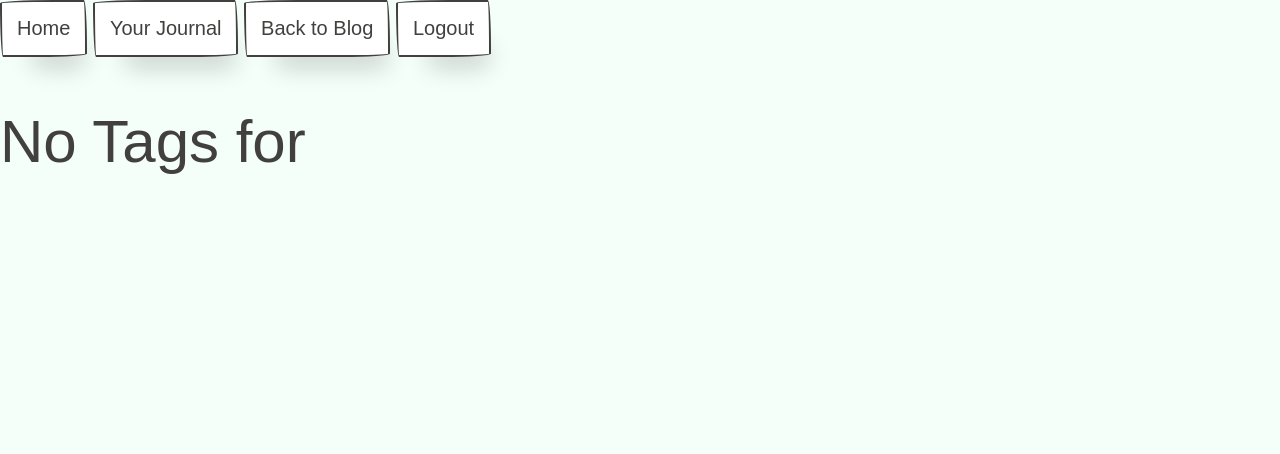
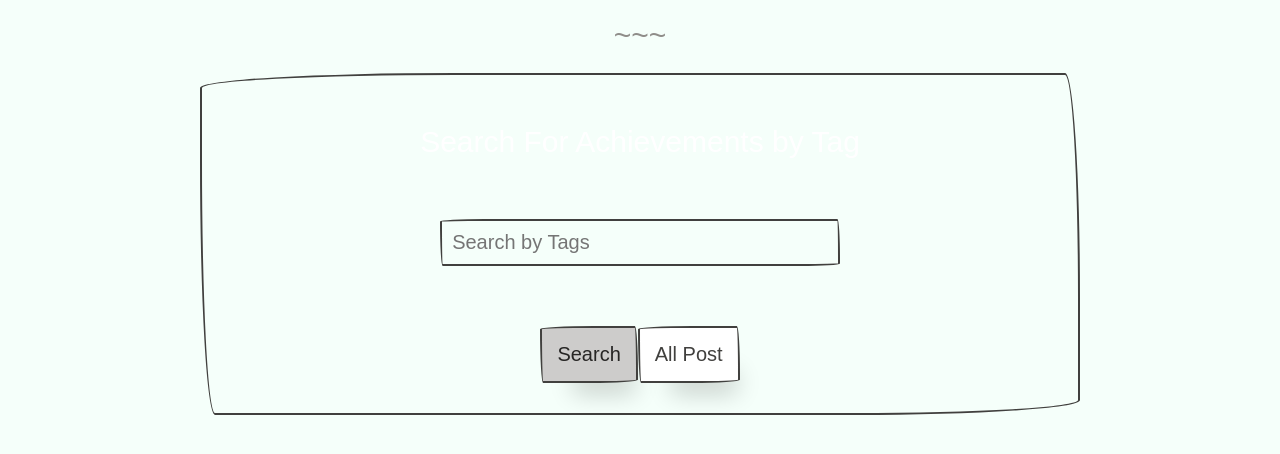
Before and after one commit to tla111/bullet-journal-capstone, a Django app: page /search/ in a window 1280 px wide. Shown: the top 454 px of the page. Run offline with Django 3.2, Linux system fonts and the light colour scheme; data that the repository does not hold is empty; some libraries are stand-ins or nearby versions; some web fonts are replaced.

Commit message:
all blog templates

```diff
--- a/templates/blog/results.html
+++ b/templates/blog/results.html
@@ -1,32 +1,89 @@
 {% extends 'base.html' %}
-{% load humanize %}
-{% block content %}
-<div class="navbar_box">
-    <a href="/" class="paper-btn btn-info">Home</a>
-    <a href="{% url 'journal' %}" class="paper-btn btn-info">Your Journal</a>
-    <a href="{% url 'blog' %}" class="paper-btn btn-info">Back to Blog</a>
-    <a href="{% url 'logout' %}" class="paper-btn btn-info">Logout</a>
+{% block  content%}
+<style>
+    .container-fluid{
+        display: flex;
+        justify-content: center;
+    }
+    .my-container{
+        display: flex;
+        justify-content: center;
+        align-items: center;
+        padding: 10px;
+    }
+    .my-container{
+        padding: 10px;
+    }
+    .submit-btn{
+        display: flex;
+        justify-content: center;
+        align-items: center;
+    }
+    .display-card{
+        width: 20rem;
+        background-color: #2e3233;
+        color: #fff;
+    }
+      .display-card a{
+        color: #fff;
+        text-decoration: none;
+        transition: all 0.3s ease-in;
+    }
+</style>
+
+<br/>
+{% comment %} <div class="container"> {% endcomment %}
+<div class="contianer-fluid">
+    {% if user.is_authenticated %}
+        <div class="navbar_box">
+            <a href="/" class="paper-btn btn-info">Home</a>
+            <a href="{% url 'journal' %}" class="paper-btn btn-info">Your Journal</a>
+            <a href="/create_post" class="paper-btn btn-info">Create Post</a>
+            <a href="{% url 'logout' %}" class="paper-btn btn-info">Logout</a>
+        </div>
+    {% endif %}
 </div>
-{% if results %}
- <div class="container-fluid">
+<hr/>
+
+<div class="container" >
+    <div class="border margin-large my-card my-container">
+        <div class="card-body">
+            <h4 class="card-title" style="color: #fff;">Search For Achievements by Tag</h4>
+            <form action="/search">
+                <div class="row flex-middle">
+                    <div class="col sm-12">
+                        <div class="form-group">
+                            <input class="input-block" type="text" name="tags" id="paperInputs2" placeholder="Search by Tags" style="color: #fff;">
+                        </div>
+                    </div>
+                </div>
+                <div class="submit-btn">
+                    <button type="submit" class="paper-btn btn-primary" value="Primary">Search</button>
+                    <a href="/blog" class="paper-btn btn-info-outline">All Post</a>
+                </div>
+            </form>
+        </div>
+    </div>
+</div>
+
+<div class="container-fluid my-container">
+    <div class="row">
         {% for post in results %}
-            <div class="card" style="width: 20rem;">
-                <div class="card-body">
-                    <h4 class="card-title">{{post.title}}</h4>
-                    <h5 class="card-subtitle">{{post.author}} posted {{post.list_date| timesince}} </h5>
-                    <p class="card-text">{{post.body}}</p>
-                    <hr/>
-                    <p>Tags: {{post.tags}}</p>
+            <div class="card margin-small display-card">
+                <div class="card-body"><a class="card-link" href="/article/{{post.id}}">
+                    <h4 class="card-title">{{ post.title}}</h4>
+                    <h5 class="card-subtitle">Created by {{ post.author }} {{post.list_date| timesince}} ago</h5>
+                    <p class="card-text">{{post.body|truncatechars:50}}</p>
+                    <hr></a>
                     {% if post.author.id  != request.user.id %}
+                        <p>Tags: {{post.tags}}</p>
                     {% else %}
-                        <a class="card-link" href="/delete_post/post.id">Delete Blog Post</a>
-                        <a class="card-link" href="/edit_post/post.id">Edit Blog Post</a>
+                        <a class="card-link text-warning" href="/delete_post/{{post.id}}">Delete</a>
+                        <a class="card-link text-primary" href="/edit_post/{{post.id}}">Edit Post</a>
                     {% endif %}
                 </div>
             </div>
         {% endfor %}
     </div>
-    {% else %}
-        <h2>No Tags for {{keywords}}</h2>
-    {% endif %}
-{% endblock  %}
+</div>
+{% endblock %}
```
Also changed, not shown: templates/blog/article.html (+52 -10 lines), templates/blog/index.html (+64 -31 lines).
